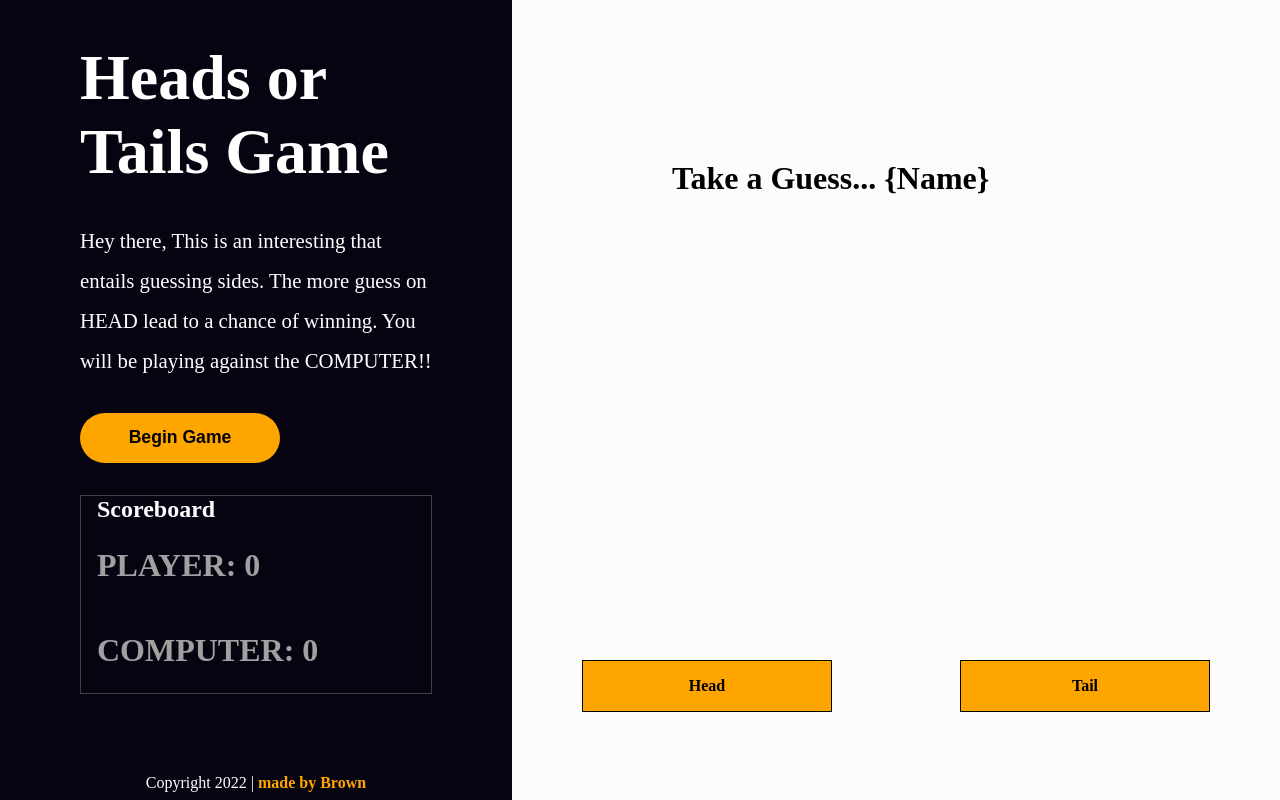
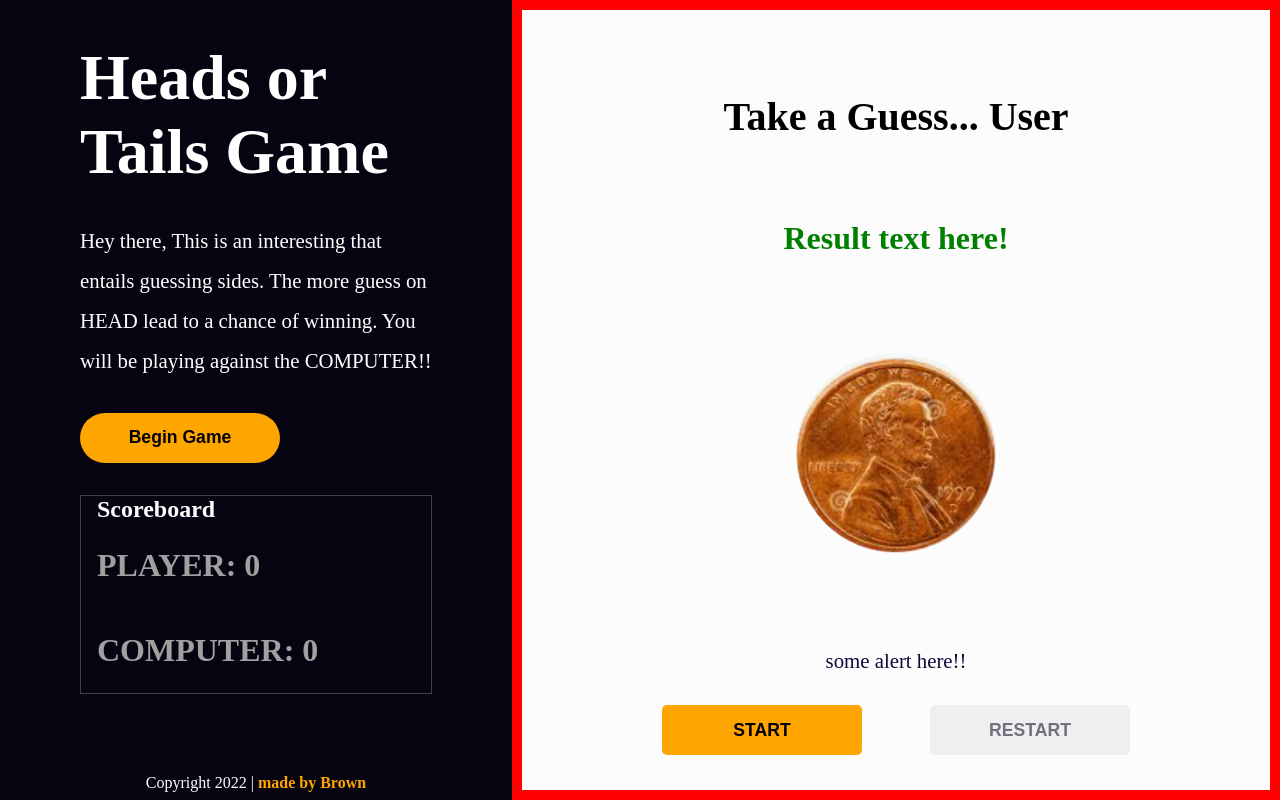
Before and after one commit to Godwin254/dam-advance-22, a plain HTML site: page index.html in a window 1280 px wide. Drawn offline with Linux system fonts and the light colour scheme.

Commit message:
modify game logic

```diff
--- a/assets/styles.scss
+++ b/assets/styles.scss
@@ -81,47 +81,54 @@
     width: 60vw;
     height: 100%;
     background-color: rgb(252, 252, 252);
-    #alert{
-        padding: 1rem;
-        color: red;
-        text-align: center !important;
-        font-size: 1.6rem;
-        border-radius: 0 30px 30px 0;
-        min-width: 70vw;
-
-
-    }
-    h2{
-        padding: 10rem 10rem 7rem;
-        font-size: 2rem;
-    }
-    .options{
-        position: relative;
-        display: flex;
-        justify-content: center;
-        .coin{
-            position: relative;
-            background-color: none;
+    border: 10px solid red ;
     display: flex;
     flex-direction: column;
     justify-content: center;
-            margin: 4rem;
-            outline: none;
-            cursor: pointer;
-            &:hover{
-                border: 2px solid orange;
+    align-items: center;
+    h2{
+        font-size: 2.5rem;
+        padding: 3rem 0;
+    }
+    .results{
+        font-size: 2rem;
+        color: green;
+        padding: 2rem 0;
+        font-weight: 600;
     }
     img{
-                width: 250px;
-                opacity: 0;
+        width: 200px;
+        height: 200px;
+        border-radius: 50%;
+        display: flex;
+        justify-content: center;
+        align-items: center;
+        margin: 4rem 0;
     }
-            span{
-                border: 1px solid;
-                padding: 1rem 0;
+    #alert{
+        font-size: 1.3rem;
+        padding: 2rem 0;
+        color: rgb(11, 11, 59)
+    }
+    .btns{
+        position: relative;
+        input{
+            width: 200px;
+            height: 50px;
+            border: none;
+            font-size: 1.1rem;
             font-weight: 600;
+            margin: 0 2rem;
+            border-radius: 5px;
+            font-weight: 600;
+            cursor: pointer;
+            &:nth-child(1){
                 background-color: orange;
-                text-align: center;
+            }
+            &:nth-child(2){
+                color: rgba(8, 8, 36, 0.548);
             }
         }
+
     }
 }
--- a/index.html
+++ b/index.html
@@ -27,17 +27,13 @@
 
         </div>
         <div class="right-side">
-            <h2>Take a Guess... <span class="username">{Name}</span> </h2>
-            <span id="alert"> </span>
-            <div class="options">
-                <div class="head coin btn">
-                    <img class="image1" src="./assets/images/head-side.png" alt="head">
-                    <span>Head</span>
-                </div>
-                <div class="tail coin btn">
-                    <img class="image2" src="./assets/images/tail-side.png" alt="tail">
-                    <span>Tail</span>
-                </div>
+            <h2>Take a Guess... <span class="username">User</span> </h2>
+            <span class="results">Result text here!</span>
+            <img src="./assets/images/head-side.png" alt="flip coin">
+            <span id="alert">some alert here!! </span>
+            <div class="btns">
+                <input class="btn" type="button" value="START">
+                <input class="btn" type="button" value="RESTART">
             </div>
         </div>
         .
--- a/src/main.js
+++ b/src/main.js
@@ -2,6 +2,7 @@
 
     //vaiables
     let alert = document.getElementById("alert");
+    let resultAlert = document.querySelector(".results");
     let img1 = document.querySelector(".image1");
     let img2 = document.querySelector(".image2");
 
@@ -16,21 +17,19 @@
                     //begin button
                     console.log("begin button");
                     promptUser();
-                    alertUser("Pick a guess (head or tail) 30 seconds remaining");
+                    alertUser("Click start button flip coin!");
                     beginGuess();
 
                 }else if(i === 1){
-                    //head coin
-                    console.log("head button");
-                    alertUser("You Guessed Head ");
-                    img1.style.opacity = 9;
-                    img2.style.opacity = 0;
+                    //start flip
+                    console.log("start button");
+                    alertUser("Coin flip started ");
                 }else{
-                    //tail coin
-                    console.log("tail button");
-                    alertUser("You Guessed Tail");
-                    img2.style.opacity = 9;
-                    img1.style.opacity = 0;
+                    //stop flip
+                    console.log("restart button");
+                    alertUser("Restarted game");
+                    resultAlert.textContent = "Congratulation for completing the game";
+
                 }
             });
         });
@@ -69,9 +68,10 @@
             }else{
                 //last round
             }
-            //alert.textContent = "Game Completed";
+            //resultAlert.textContent = "Congratulation for completing the game";
             console.log(no_of_rounds);
-            no_of_rounds++;
+
+            no_of_rounds++; //increament no_of_rounds
         }
 
         //update scores
```
Also changed, not shown: assets/styles.css, 1 other file. Lines whose indentation alone changed are shown as unchanged.
